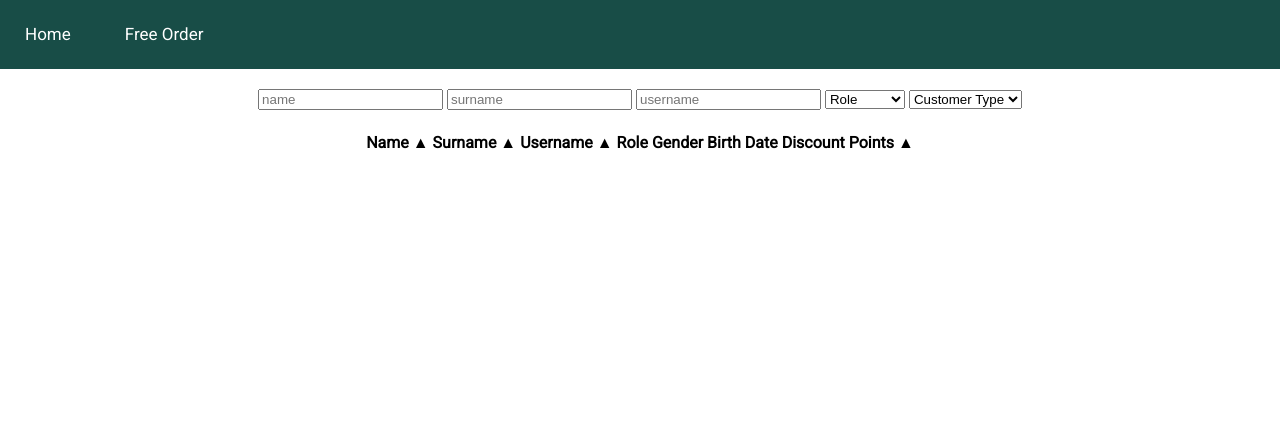
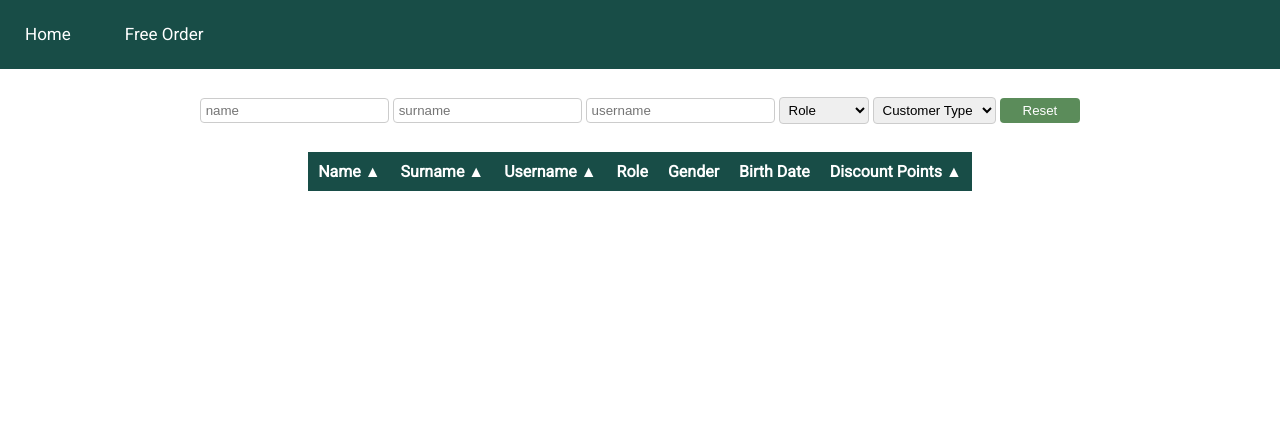
Before and after one commit to RatkoSebez/WEB-Project, a web app: page /users.html in a window 1280 px wide. Shown: the part 216-647 px from the top of the page. Run offline with its HTML, style and script files only (its server is not run), Linux system fonts and the light colour scheme; data that the repository does not hold is empty.

Commit message:
stil tabele prikaza korisnika je poboljsan

```diff
--- a/foodDelivery/WebContent/loginStyle.css
+++ b/foodDelivery/WebContent/loginStyle.css
@@ -59,6 +59,10 @@ input[type="submit"] {
   border-radius: 4px;
   cursor: pointer;
   color: white;
+}
+
+input[type="submit"]:hover {
+  background-color: #93b993;
 }
 
 input[type="radio"] {
--- a/foodDelivery/WebContent/users.css
+++ b/foodDelivery/WebContent/users.css
@@ -1,5 +1,26 @@
 #users {
   margin: auto;
+  text-align: center;
+  border-spacing: 0;
+  border-radius: 10px;
+}
+
+thead {
+  background-color: #184d47;
+  color: white;
+  text-decoration: none;
+}
+
+th {
+  padding: 10px;
+}
+
+td {
+  padding: 7px 5px;
+}
+
+tr:nth-child(even) {
+  background-color: whitesmoke;
 }
 
 .filters {
@@ -7,3 +28,37 @@
   text-align: center;
   padding: 20px;
 }
+
+button {
+  cursor: pointer;
+}
+
+input[type="text"] {
+  margin: 8px 0;
+  padding: 4px 5px;
+  border: 1px solid #ccc;
+  border-radius: 4px;
+  box-sizing: border-box;
+}
+
+select {
+  margin: 8px 0;
+  padding: 4px 5px;
+  border: 1px solid #ccc;
+  border-radius: 4px;
+  box-sizing: border-box;
+}
+
+#reset {
+  margin: 8px 0;
+  padding: 5px 23px;
+  background-color: #5b8c5a;
+  border: none;
+  border-radius: 4px;
+  cursor: pointer;
+  color: white;
+}
+
+#reset:hover {
+  background-color: #93b993;
+}
--- a/foodDelivery/WebContent/users.html
+++ b/foodDelivery/WebContent/users.html
@@ -61,6 +61,7 @@
             <option value="Silver">Silver</option>
             <option value="Bronze">Bronze</option>
         </select>
+        <button id="reset">Reset</button>
     </div>
 
     <table id="users">
--- a/foodDelivery/WebContent/users.js
+++ b/foodDelivery/WebContent/users.js
@@ -46,6 +46,10 @@ $(document).ready(function(){
     });
     $("#searchUsername").on('keyup', function(){
         filterTable();
+    });
+
+    $(".sortColumn").mouseover(function() {
+        $(this).css('cursor', 'pointer');
     });
 
     //sortiranje
@@ -133,4 +137,13 @@ $(document).ready(function(){
         }
         return searchedData;
     }
+
+    $("#reset").click(function(){
+        $('#roleSelect').val('All').change();
+        $('#customerTypeSelect').val('All').change();
+        $('#searchName').val('');
+        $('#searchSurname').val('');
+        $('#searchUsername').val('');
+    });
+
 });
```
